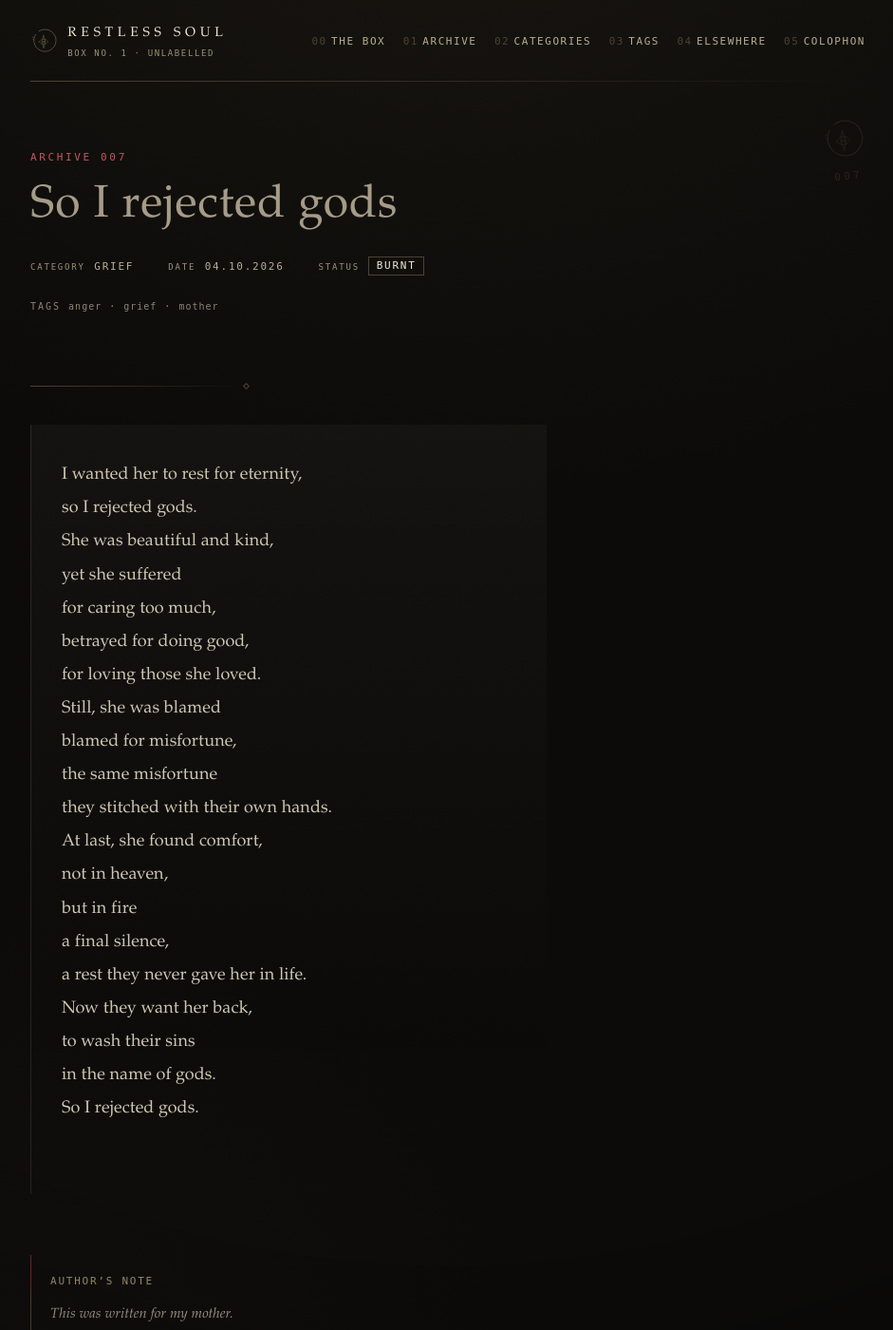
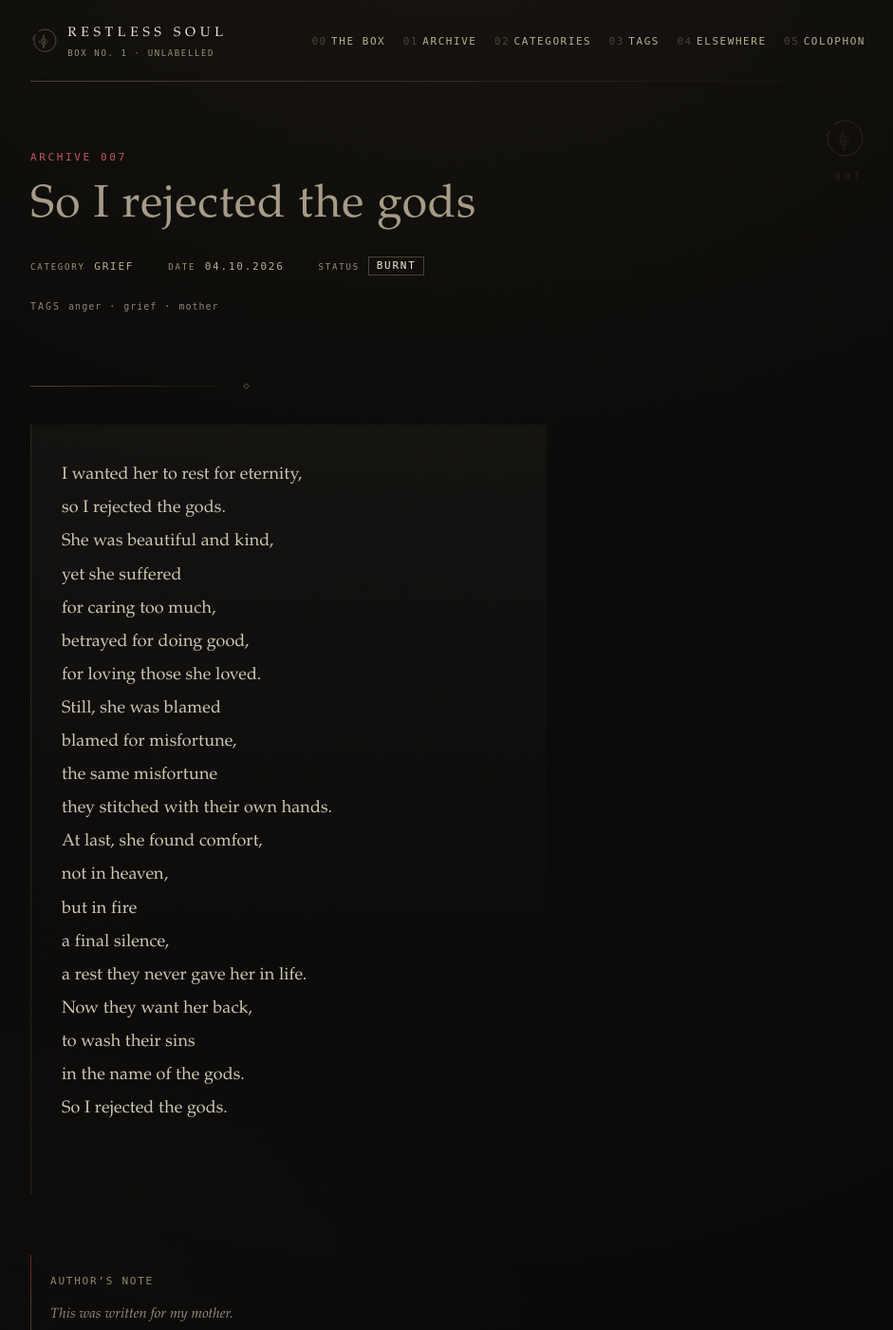
Before and after one commit to imlokisenpai/imlokisenpai.github.io, a Jekyll site: the page built from _posts/2026-10-04-so-i-rejected-gods.md, in a window 1280 px wide and 1400 px high. Shown: the whole window at 95% size, without its empty margins (168-1109 px from the left). Built offline with Jekyll 4.4.1, drawn with Linux system fonts in a browser that asks for light colours.

Commit message:
Update 2026-10-04-so-i-rejected-gods.md

```diff
--- a/_posts/2026-10-04-so-i-rejected-gods.md
+++ b/_posts/2026-10-04-so-i-rejected-gods.md
@@ -1,5 +1,5 @@
 ---
-title: "So I rejected gods"
+title: "So I rejected the gods"
 date: 2026-10-04 09:00:00 +0000
 category: "grief"
 status: "BURNT"
@@ -20,7 +20,7 @@ poem: true
 ---
 
 I wanted her to rest for eternity,
-so I rejected gods.
+so I rejected the gods.
 She was beautiful and kind,
 yet she suffered
 for caring too much,
@@ -37,5 +37,5 @@ a final silence,
 a rest they never gave her in life.
 Now they want her back,
 to wash their sins
-in the name of gods.
-So I rejected gods.
+in the name of the gods.
+So I rejected the gods.
```
